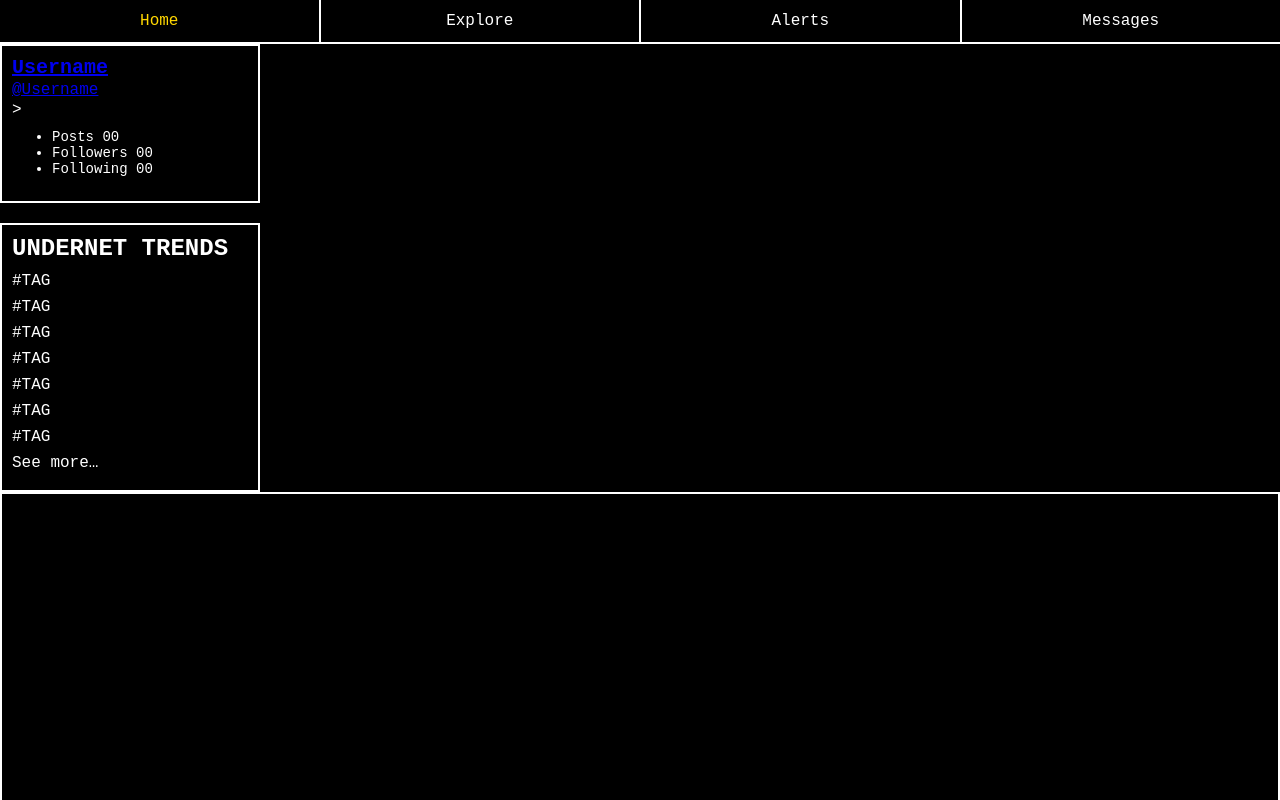
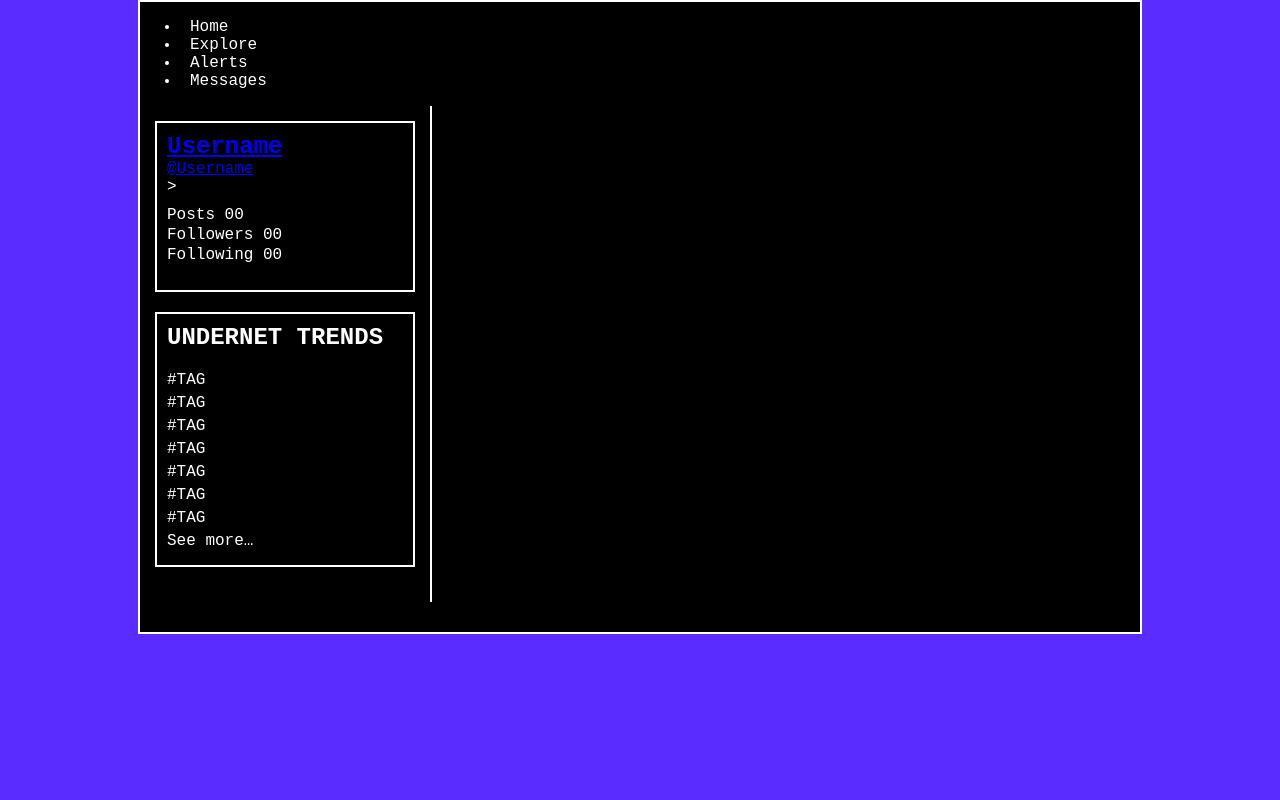
Before and after one commit to bezau1/undernet, a plain HTML site: page index.html in a window 1280 px wide. Shown: the top 800 px of the page. Drawn offline with Linux system fonts and the light colour scheme.

Commit message:
Wrap header and main in wrapper div and close tags properly

```diff
--- a/index.html
+++ b/index.html
@@ -3,9 +3,11 @@
 <head>
   <meta charset="UTF-8">
   <title>UnderNet</title>
-  <link rel="stylesheet" href="main.css">
+  <link rel="stylesheet" href="undernet.css">
 </head>
+
 <body>
+<div class="wrapper">
   <header>
     <nav class="navbar">
       <ul>
@@ -45,7 +47,9 @@
     <section class="feed">
       <!-- Posts will go here -->
     </section>
+
   </main>
+  </div>
   <script src="app.js"></script>
 </body>
 </html>
```
